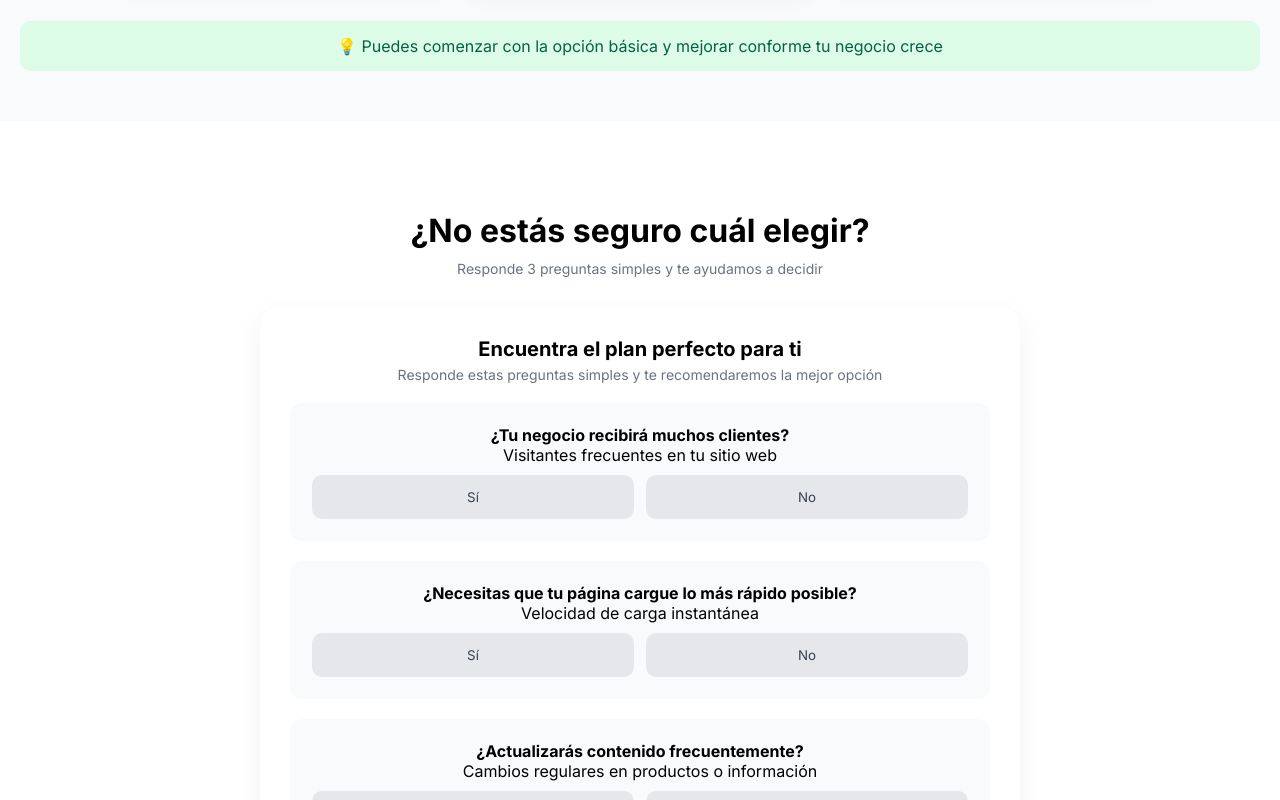
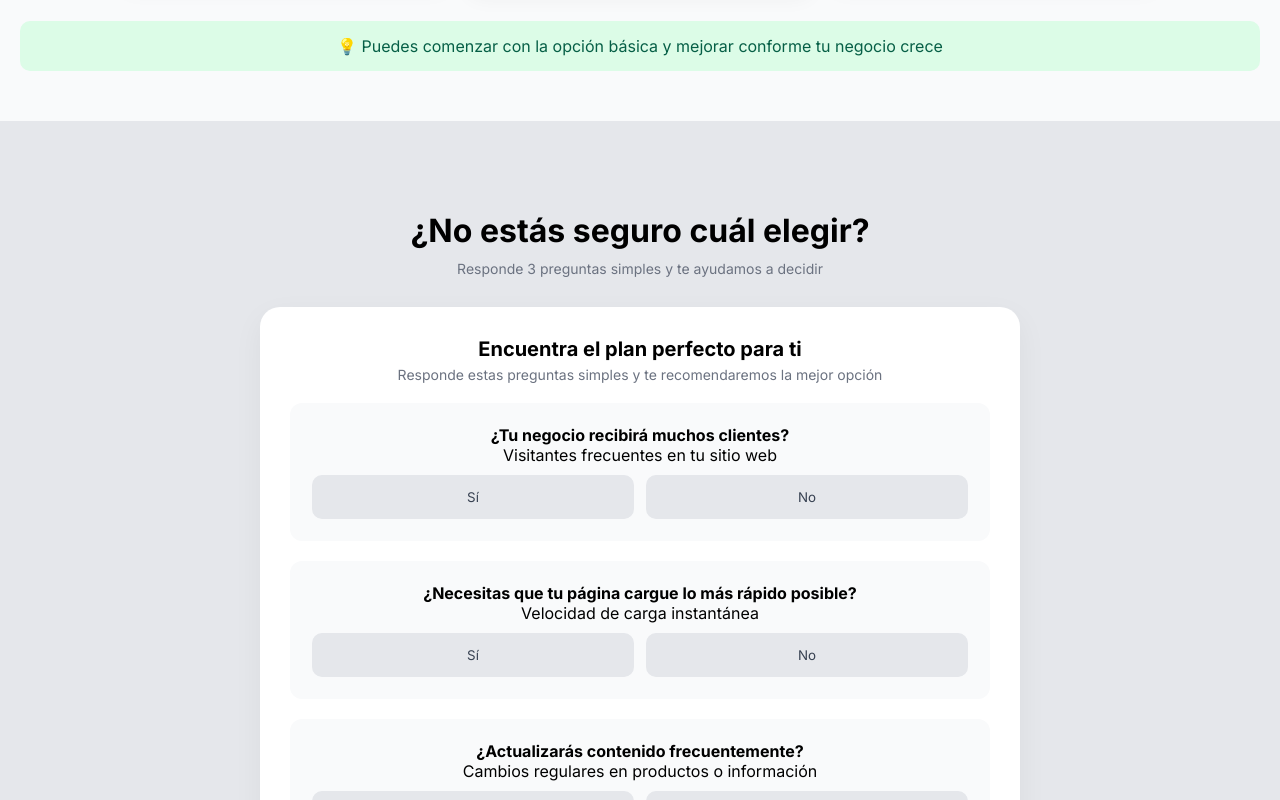
Before and after one commit to RetanaAlvarez/PaginaFreenlace, a React (Vite) app: page / in a window 1280 px wide. Shown: the part 3980-4780 px from the top of the page. Built offline with nearby package versions, Linux system fonts and the light colour scheme.

Commit message:
fix background color

```diff
--- a/src/pages/Quiz/QuizSection/QuizSection.module.css
+++ b/src/pages/Quiz/QuizSection/QuizSection.module.css
@@ -1,4 +1,5 @@
 .container {
+  background-color: #e5e7eb;
   text-align: center;
   padding: 80px 20px;
 }
```
